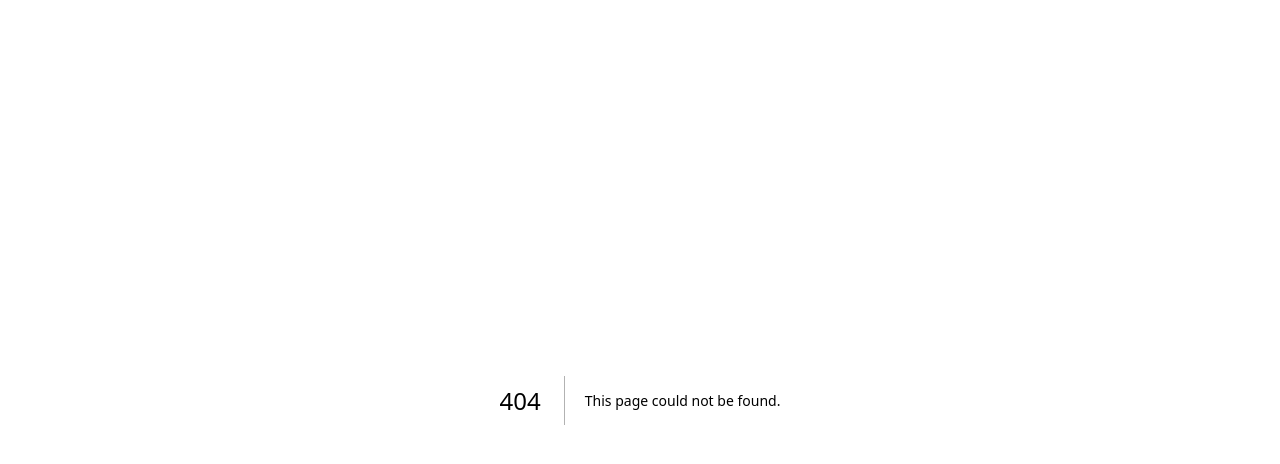
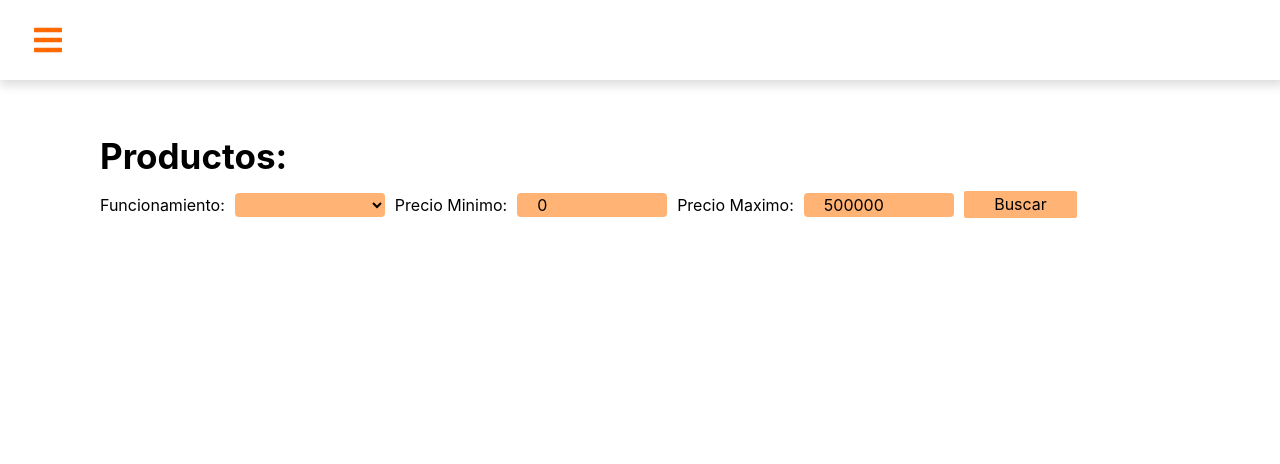
Before and after one commit to CarlosSandoval-03/Decorisa_CRUD, a Next.js app in the folder decorisacrud/: page /Producto in a window 1280 px wide. Before the commit this address had no page. Shown: the top 464 px of the page. Built offline with nearby package versions, Linux system fonts and the light colour scheme.

Commit message:
Inicio pagina producto, creacion otras paginas

```diff
--- /dev/null
+++ b/decorisacrud/pages/Cita.tsx
@@ -0,0 +1,9 @@
+import React from 'react'
+
+function Cita() {
+  return (
+    <div>Cita</div>
+  )
+}
+
+export default Cita
--- /dev/null
+++ b/decorisacrud/pages/Producto.tsx
@@ -0,0 +1,161 @@
+import { Formik } from 'formik'
+import React from 'react'
+import { useState} from 'react'
+import Navbar from '../Components/Navbar'
+
+
+const Productos = [
+    {
+        pro_nombreId: 'Sheer Screen',
+        pro_nombreEmpresa: 'Panorama',
+        pro_precio: 100000,
+        pro_funcionamiento: 'Enrrollable',
+        pro_foto: 'http//',
+    },
+    {
+        pro_nombreId: 'Sheer Screen',
+        pro_nombreEmpresa: 'Panorama',
+        pro_precio: 100000,
+        pro_funcionamiento: 'Enrrollable',
+        pro_foto: 'http//',
+    }
+    ,
+    {
+        pro_nombreId: 'Sheer Screen',
+        pro_nombreEmpresa: 'Panorama',
+        pro_precio: 100000,
+        pro_funcionamiento: 'Enrrollable',
+        pro_foto: 'http//',
+    }
+]
+
+function Producto() {
+    const [showProduct, setShowProduct]=useState(false)
+    interface initial {
+
+        pro_ven_min: number,
+        pro_ven_max: number,
+        pro_funcionamiento: string
+
+
+    }
+
+    const filtrarProductos = async (values: initial) => {
+        setShowProduct(false)
+        // buscar los datos la base de datos
+        setShowProduct(true)
+
+    }
+    return (
+
+        <>
+            <Navbar></Navbar>
+            <div className='pagina'>
+                <h1>Productos:</h1>
+                <Formik
+                    initialValues={{
+                        pro_ven_min: 0,
+                        pro_ven_max: 500000,
+                        pro_funcionamiento: 'Enrrolable'
+                    }}
+                    onSubmit={async (values) => {
+
+                        filtrarProductos(values)
+
+
+                        //alert(JSON.stringify(values));
+
+                    }}
+
+                >
+                    {({ handleSubmit, values, handleChange }) => (
+                        <form onSubmit={handleSubmit}>
+                            <div className='flex flex-nowrap'>
+
+                                <div className="flex flex-nowrap items-center ">
+                                    <label className="">Funcionamiento:</label>
+                                    <select name="pro_funcionamiento" placeholder="Funcionamiento" className=""
+                                        value={values.pro_funcionamiento}
+                                        onChange={handleChange}
+                                    >
+                                        <option value='Enrrollable'>Enrrollable</option>
+                                        <option value='Tradicional'>Tradicional</option>
+                                        <option value='Panel Japones'>Panel Japones</option>
+                                        <option value='Romana'>Romana</option>
+                                        <option value='Sheer'>Sheer</option>
+                                        <option value='Vertical'>Vertical</option>
+                                        <option value='Persiana'>Persiana</option>
+                                    </select>
+                                </div>
+                                <div className="flex flex-nowrap items-center ">
+                                    <label className="">Precio Minimo:</label>
+                                    <input name="pro_ven_min" type="number" placeholder="Precio Minimo" className=""
+                                        value={values.pro_ven_min}
+                                        onChange={handleChange}
+                                    />
+                                </div>
+
+                                <div className="flex flex-nowrap items-center ">
+                                    <label className="">Precio Maximo:</label>
+                                    <input name="pro_ven_max" type="number" placeholder="Precio Maximo" className=""
+                                        value={values.pro_ven_max}
+                                        onChange={handleChange}
+                                    />
+                                </div>
+                                <div className='flex flex-col justify-center items-center '>
+                                    <button type="submit" className="button-detalles "> Buscar </button>
+                                </div>
+
+                            </div>
+
+
+
+
+                        </form>
+                    )}
+
+                </Formik>
+                {//aqui se muestran los productos
+                }
+                <div className='flex flex-wrap'>
+                    {showProduct ? (
+                        Productos.map((item,index)=>{
+                            return(
+                                <div className='producto'>
+                                    <div className='grid  grid-cols-2'>
+                                        <div className='col-start-1'>
+                                            <div className='imagen'>
+                                                <h1>img</h1>
+                                            </div>
+                                        </div>
+                                        <div className='col-start-2 pd-5'>
+                                            <h2 className='text-2xl'>{item.pro_nombreId}</h2>
+                                            <h2>{item.pro_nombreEmpresa}</h2>
+                                            <h2>{item.pro_funcionamiento}</h2>
+
+                                            <h2 className='text-amber-600'>Precio: {item.pro_precio}</h2>
+                                        </div>
+
+                                    </div>
+
+
+                                </div>
+                            )
+
+
+                        })
+
+
+
+                    ):null}
+
+
+                </div>
+            </div>
+
+
+        </>
+    )
+}
+
+export default Producto
--- /dev/null
+++ b/decorisacrud/pages/Productor.tsx
@@ -0,0 +1,9 @@
+import React from 'react'
+
+function Productor() {
+  return (
+    <div>Productor</div>
+  )
+}
+
+export default Productor
--- /dev/null
+++ b/decorisacrud/pages/Sucursal.tsx
@@ -0,0 +1,9 @@
+import React from 'react'
+
+function Sucursal() {
+  return (
+    <div>Sucursal</div>
+  )
+}
+
+export default Sucursal
--- a/decorisacrud/styles/globals.css
+++ b/decorisacrud/styles/globals.css
@@ -2,16 +2,26 @@
 @tailwind components;
 @tailwind utilities;
 
-html,
-body {
+html,body {
   padding: 0;
   margin: 0;
   font-family: -apple-system, BlinkMacSystemFont, Segoe UI, Roboto, Oxygen,
     Ubuntu, Cantarell, Fira Sans, Droid Sans, Helvetica Neue, sans-serif;
 }
+h1{
+  color: black;
+  font-size: 35px;
+  font-weight: bold;
 
+}
+h2{
+  color: black;
+  font-size: 20px;
+  font-weight:500;
+}
 table,th,td {
   text-align: left;
+
 }
 
 table {
@@ -20,12 +30,17 @@ table {
 }
 
 th, td{
-  border-bottom: 2px solid rgb(1, 1, 1);
+  border-bottom: 1px solid rgb(1, 1, 1);
+  border-left: 1px solid rgb(255, 255, 255);
   padding-top: 10px;
 }
 th{
-  background-color: #F6A333;
+  background-color: #f18241;
 }
+th.formVP{
+  background-color: #6BA5A7;
+}
+
 
 
 a {
@@ -132,7 +147,7 @@ a {
 span{
   margin-left: 16px;
 }
-.ventas{
+.pagina{
 
   padding: 50px 10px 10px 100px;
   align-items: flex-start;
@@ -156,19 +171,35 @@ span{
 
 }
 
-.input{
+input{
   width: 150px;
   height: 20px;
   padding: 12px 20px;
-  margin: 8px 0;
+  margin:10px 10px 10px 10px ;
   box-sizing: border-box;
-  background-color:#F6A333;
+  background-color:#FFB375;
   border-radius: 4px;
-  border-color: black;
+  border-color: rgb(0, 0, 0);
+  cursor:pointer;
+
+}
+select{
+  width: 150px;
+  height: 20px;
+  padding: 12px 20px;
+  margin: 10px 10px 10px 10px;
+  box-sizing: border-box;
+  background-color:#FFB375;
+  border-radius: 4px;
+  border-color: rgb(0, 0, 0);
+  cursor:pointer;
+  font-weight: bold;
+
 }
 
+
 .button-detalles{
-  background-color:#F6A333;
+  background-color:#FFB375;
   border: none;
   justify-content: center;
   border-radius: 2px;
@@ -188,7 +219,7 @@ span{
 }
 
 .tr1{
-  background-color: #A7AFA1;
+  background-color: #e3e3e3;
 }
 .tr0{
   background-color: rgb(255, 255, 255);
@@ -216,7 +247,7 @@ span{
 .ventas.ventana{
   background: rgba(0,0,0,0.3);
 }
-.ventana .btn{
+.btn{
   font-size: 30px;
   line-height: 8px;
   position: absolute;
@@ -225,9 +256,76 @@ span{
   text-align:right;
   color:#fb985f;
   transition: 0.3 ease all;
+  cursor: pointer;
 
 
 }
-.ventana .btn:hover{
+
+.btn:hover{
   color:rgb(3, 3, 3);
 }
+.button-add{
+  font-size: 30px;
+  line-height: 8px;
+  right: 30px;
+  top: 20px;
+  color:#fb985f;
+  transition: 0.3 ease all;
+  cursor: pointer;
+}
+.button-add:hover{
+  color:rgb(3, 3, 3);
+}
+.formVP{
+  height: 400px;
+  width: 50%;
+  background-color: rgb(255, 255, 255);
+  box-shadow: 2px 2px 10px 3px rgba(80, 80, 80, 0.2);
+  position: fixed;
+  align-items: center;
+  justify-content: center;
+  padding: 20px;
+  transition: 0.3 ease all;
+  overflow-y: scroll;
+
+}
+.ventana-producto{
+  height: 300px;
+  width: 200px;
+  background-color: rgb(255, 255, 255);
+  box-shadow: 2px 2px 10px 3px rgba(80, 80, 80, 0.2);
+  position: fixed;
+  align-items: center;
+  justify-content: center;
+  padding: 20px;
+  transition: 0.3 ease all;
+
+
+}
+.formPr{
+  height: 200px;
+  width: 50%;
+  background-color: rgb(103, 169, 230);
+  box-shadow: 2px 2px 10px 3px rgba(80, 80, 80, 0.2);
+  position: relative;
+  align-items: center;
+  justify-content: center;
+  padding: 20px;
+  transition: 0.3 ease all;
+  overflow-y: scroll;
+
+}
+.producto{
+  height: 200px;
+  width: 350px;
+  background-color: #CDF3F4;
+  padding: 10px;
+  margin: 4px;
+  border-radius: 10px;
+}
+.imagen{
+  height: 180px;
+  width: 90%;
+  background-color: #148387;
+  border-radius: 2rem;
+}
```
